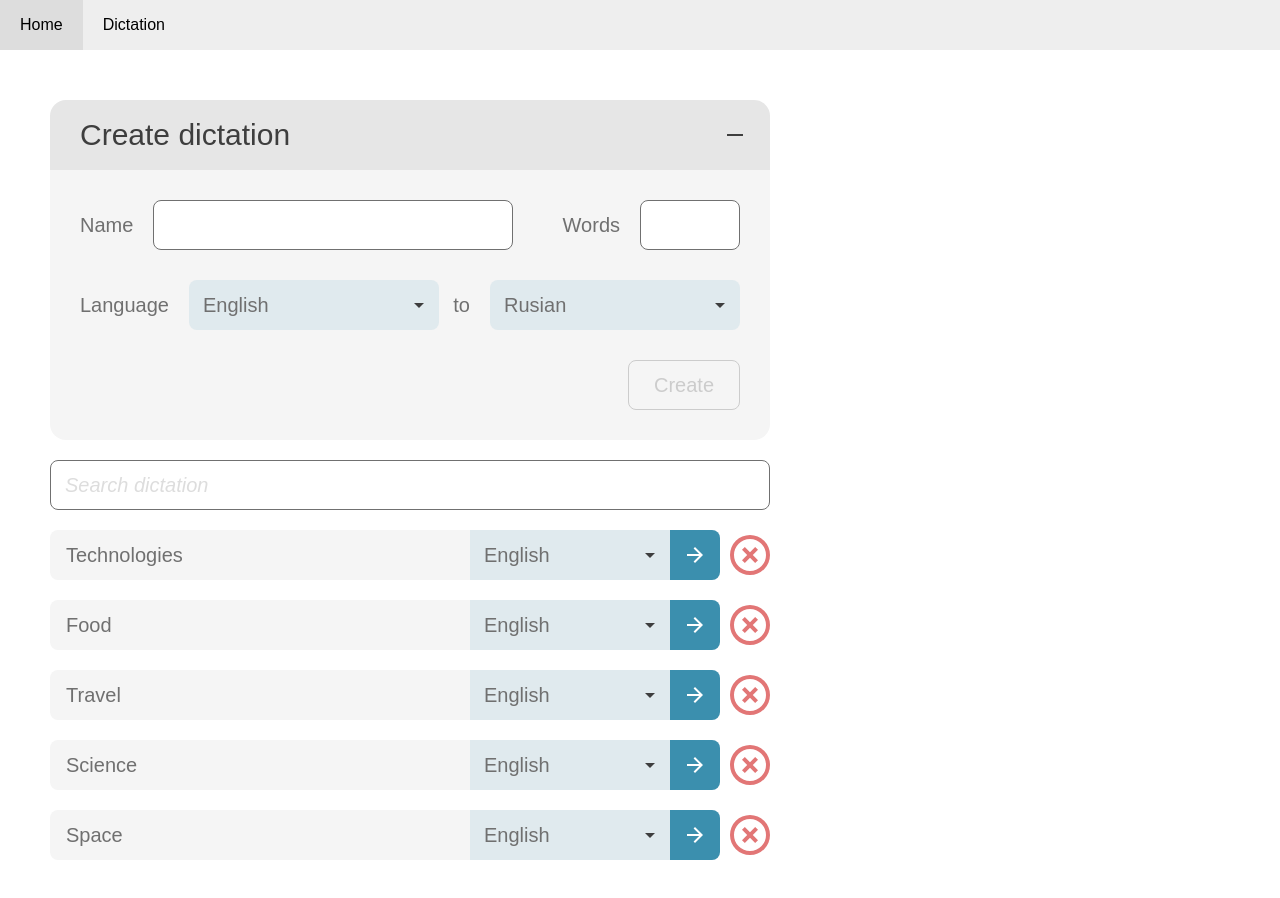
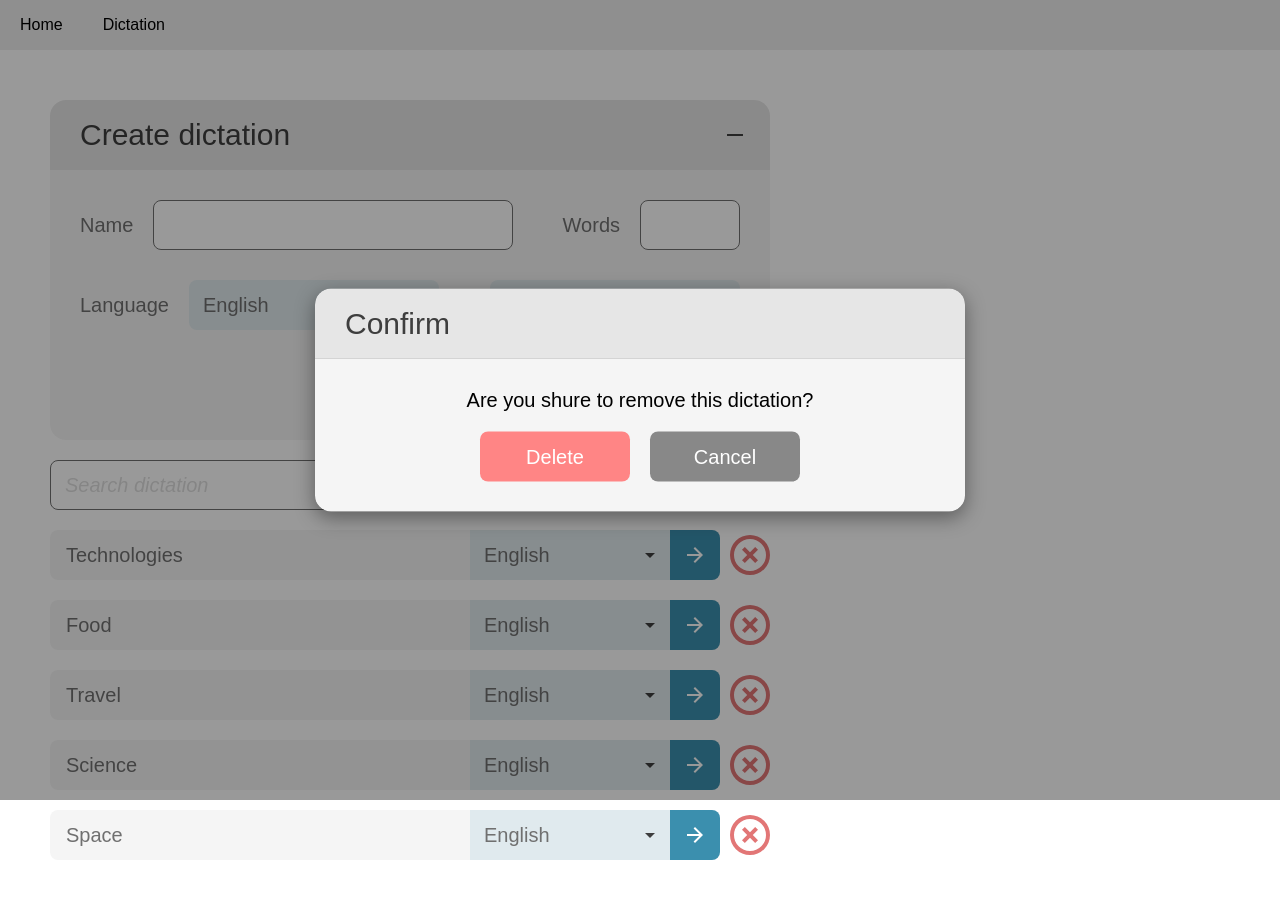
Before and after one commit to YurySosnov/cw, a Vue app: page /dictation in a window 1280 px wide. Shown: the top 898 px of the page. Built offline with nearby package versions, Linux system fonts and the light colour scheme.

Commit message:
Dictation list: remove item popup

```diff
--- /dev/null
+++ b/src/components/Popup.vue
@@ -0,0 +1,102 @@
+<template>
+<div class="popup">
+    <div class="popup-tint" v-if="isTint"></div>
+    <div class="popup-win">
+        <div class="win-top" v-if="isTitle">
+            <div class="win-title">{{ title }}</div>
+        </div>
+        <div class="win-body">
+            <div class="win-content popup-content" :class="contentHtmlClass">{{ content }}</div>
+            <div class="popup-win-buttons">
+                <button
+                    class="ui-button"
+                    :class="button.htmlClass"
+                    v-for="(button,index) in buttons"
+                    :key="'popup-buttons' + index"
+                    @click="button.action">{{ button.text }}</button>
+            </div>
+        </div>
+    </div>
+</div>
+</template>
+
+<script>
+export default {
+    name: 'Popup',
+    props: {
+        popupTitle: {
+            type: String,
+            default: () => ''
+        },
+        popupContent: {
+            type: String,
+            default: () => ''
+        },
+        popupButtons: {
+            type: Array,
+            default: () => []
+        },
+        popupTint: {
+            type: Boolean,
+            default: () => true
+        },
+        contentHtmlClass: {
+            type: String,
+            default: ''
+        }
+    },
+    data: function() {
+        let isTitle = this.popupTitle.trim() !== '';
+        return {
+            isTint: this.popupTint,
+            isTitle: isTitle,
+            title: this.popupTitle,
+            buttons : this.popupButtons,
+            content: this.popupContent
+        }
+    }
+}
+</script>
+
+<style lang="less">
+@import '../styles/_variables.less';
+.popup {
+    top: 0;
+    left: 0;
+    right: 0;
+    bottom: 0;
+    position: fixed;
+    z-index: 1000;
+    .popup-tint {
+        position: fixed;
+        top: 0;
+        left: 0;
+        right: 0;
+        bottom: 0;
+        background-color: rgba(0,0,0,.4);
+    }
+    .popup-win {
+        position: fixed;
+        width: 650px;
+        top: 50%;
+        left: 50%;
+        transform: translate(-50%,-50%);
+        overflow: hidden;
+        border-radius: @border_radius_big;
+        box-shadow: 0 6px 20px rgba(0,0,0,.4);
+    }
+    .popup-win-buttons {
+        display: flex;
+        justify-content: center;
+        margin-top: 20px;
+        .ui-button {
+            margin: 0 10px;
+            width: 150px;
+        }
+    }
+    .popup-content {
+        font-size: @font_size;
+        text-align: center;
+    }
+}
+</style>
--- a/src/components/dictation/List.vue
+++ b/src/components/dictation/List.vue
@@ -12,15 +12,21 @@
             :title="item.title"
             :langs="item.langs"
             :initLang="item.initLang"></ListItem>
+        <Popup
+            :popupTitle="'Confirm'"
+            :popupContent="'Are you shure to remove this dictation?'"
+            :popupButtons="confirmDeletePopupButtons"></Popup>
     </div>
 </template>
 
 <script>
+import Popup from '@/components/Popup.vue'
 import ListItem from '@/components/dictation/ListItem.vue'
 
 export default {
     name: 'List',
     components: {
+        Popup,
         ListItem
     },
     data: function() {
@@ -51,9 +57,22 @@ export default {
                 initLang: 'en'
             }
         ];
+        let confirmDeletePopupButtons = [
+            {
+                text: 'Delete',
+                action: '',
+                htmlClass: 'ui-button-delete'
+            },
+            {
+                text: 'Cancel',
+                action: '',
+                htmlClass: 'ui-button-cancel'
+            }
+        ]
         return {
             itemsSource: items,
-            items: items
+            items: items,
+            confirmDeletePopupButtons: confirmDeletePopupButtons
         }
     },
     methods: {
--- a/src/components/win.vue
+++ b/src/components/win.vue
@@ -84,71 +84,3 @@ export default {
     }
 }
 </script>
-
-<style lang="less">
-@import "../styles/_variables.less";
-
-.win {
-    .win-top {
-        background-color: @win_top_background_color;
-        height: @win_top_height;
-        border-top-left-radius: @border_radius_big;
-        border-top-right-radius: @border_radius_big;
-        position: relative;
-        overflow:hidden;
-        .win-title {
-            padding-left: @win_padding;
-            color: @win_title_color;
-            line-height: @win_top_height;
-            font-size: @win_title_font_size;
-        }
-    }
-    .win-body {
-        background-color: @win_background_color;
-        border-bottom-left-radius: @border_radius_big;
-        border-bottom-right-radius: @border_radius_big;
-        padding: @win_padding;
-    }
-    .win-controls {
-        position: absolute;
-        top: 0;
-        right: 0;
-        display: flex;
-        flex-direction: row;
-        align-content: center;
-        justify-content: flex-end;
-    }
-    .win-control {
-        width: @win_top_height;
-        height: @win_top_height;
-        cursor: pointer;
-        background-position: center;
-        background-repeat: no-repeat;
-        background-size: 16px;
-        &:hover {
-            background-color: rgba(0,0,0,.1);
-        }
-        &-expand {
-            background-image: url('../assets/minus.svg');
-        }
-    }
-    &.minimized {
-        .win-top {
-            background-color: @ui_blue;
-            border-radius: @border_radius_big;
-            .win-title {
-                color: #fff;
-            }
-        }
-        .win-body {
-            display: none;
-        }
-        .win-control {
-            &-expand {
-                background-image: url('../assets/plus.svg');
-            }
-        }
-    }
-}
-
-</style>
--- a/src/styles/_variables.less
+++ b/src/styles/_variables.less
@@ -9,6 +9,10 @@
 @ui_blue: #3B8FAE;
 @ui_light_blue: #E0EAEE;
 @ui_green: #68C264;
+@ui_red: #FF8585;
+@ui_dark_red: #D93535;
+@ui_grey: #888;
+@ui_dark_grey: #666;
 
 @ui_color_disabled: #ccc;
 
--- a/src/styles/main.less
+++ b/src/styles/main.less
@@ -111,4 +111,80 @@ body {
     &:hover {
         background-color: @ui_green;
     }
+    &-delete {
+        background-color: @ui_red;
+        &:hover {
+            background-color: @ui_dark_red;
+        }
+    }
+    &-cancel {
+        background-color: @ui_grey;
+        &:hover {
+            background-color: @ui_dark_grey;
+        }
+    }
 }
+
+.win,
+.popup {
+    .win-top {
+        background-color: @win_top_background_color;
+        height: @win_top_height;
+        border-top-left-radius: @border_radius_big;
+        border-top-right-radius: @border_radius_big;
+        position: relative;
+        overflow:hidden;
+        .win-title {
+            padding-left: @win_padding;
+            color: @win_title_color;
+            line-height: @win_top_height;
+            font-size: @win_title_font_size;
+        }
+    }
+    .win-body {
+        background-color: @win_background_color;
+        border-bottom-left-radius: @border_radius_big;
+        border-bottom-right-radius: @border_radius_big;
+        padding: @win_padding;
+    }
+    .win-controls {
+        position: absolute;
+        top: 0;
+        right: 0;
+        display: flex;
+        flex-direction: row;
+        align-content: center;
+        justify-content: flex-end;
+    }
+    .win-control {
+        width: @win_top_height;
+        height: @win_top_height;
+        cursor: pointer;
+        background-position: center;
+        background-repeat: no-repeat;
+        background-size: 16px;
+        &:hover {
+            background-color: rgba(0,0,0,.1);
+        }
+        &-expand {
+            background-image: url('../assets/minus.svg');
+        }
+    }
+    &.minimized {
+        .win-top {
+            background-color: @ui_blue;
+            border-radius: @border_radius_big;
+            .win-title {
+                color: #fff;
+            }
+        }
+        .win-body {
+            display: none;
+        }
+        .win-control {
+            &-expand {
+                background-image: url('../assets/plus.svg');
+            }
+        }
+    }
+}
```
